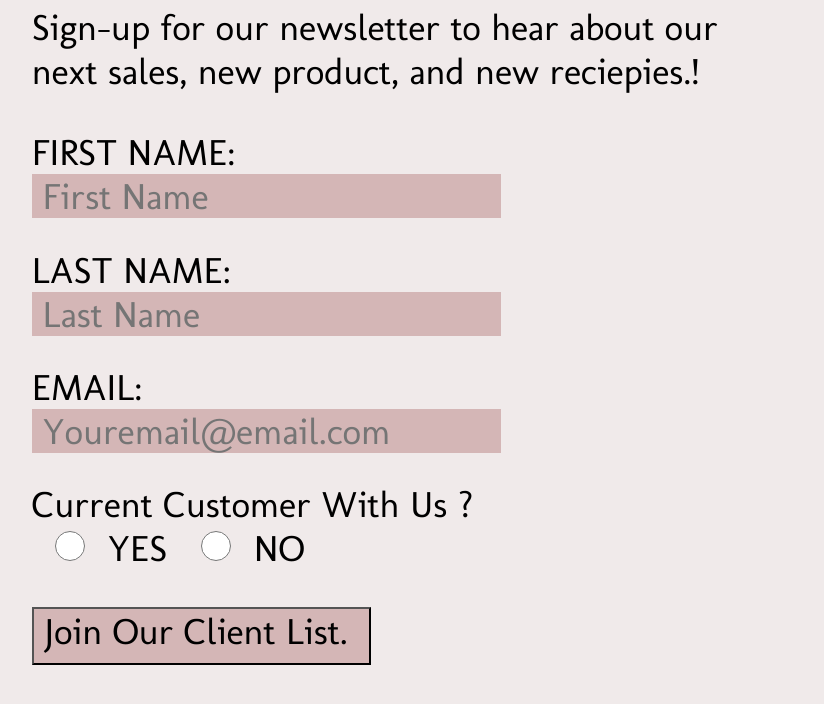
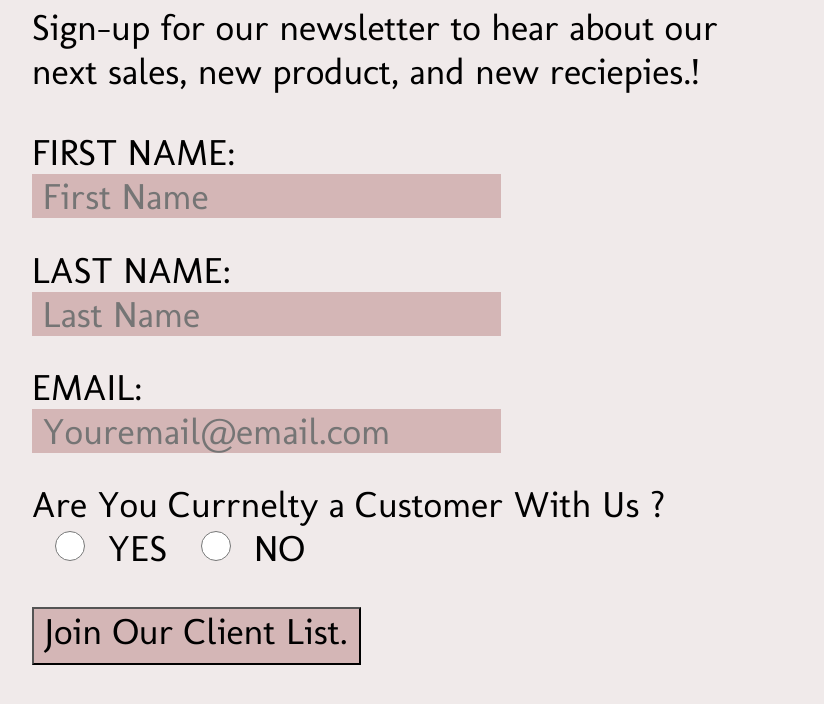
Before and after one commit to msalahy/ITMD362Project1, a plain HTML site: page index.html in a window 1280 px wide. Shown: the part 778-1482 px from the top of the page, without its empty margins (258-1082 px from the left). Drawn offline with Linux system fonts and the light colour scheme; a web font is replaced by a local one.

Commit message:
new editds

```diff
--- a/index.html
+++ b/index.html
@@ -7,7 +7,7 @@ Written by Mohammad Salahy -->
 <!DOCTYPE html>
 <html lang="en" class="nojs">
   <head>
-    <title>Heray Spice </title>
+    <title> Heray Spice </title>
     <meta charset="UTF-8">
     <link rel="stylesheet" media="screen" href="css/reset.css" />
     <meta name="viewport" content="width=device-width,initial-scale=1.0,shrink-to-fit=no" />
@@ -40,12 +40,12 @@ Written by Mohammad Salahy -->
             <input type="email" id="email" name="email" placeholder="Youremail@email.com" autocomplete="on"/>
           </li>
           <li class="list">
-            <label> Current Customer With Us ? </label>
+            <label> Are You Currnelty a Customer With Us ? </label>
             <input type="radio" name="status" value="yes">YES
             <input type="radio" name="status" value="no">NO
           </li>
           <li>
-            <input type="submit" id="submit" value="Join Our Client List. "onclick="confirm();"/>
+            <input type="submit" id="submit" value="Join Our Client List." onclick="confirm();"/>
           </li>
         </ul>
       </form>
```
